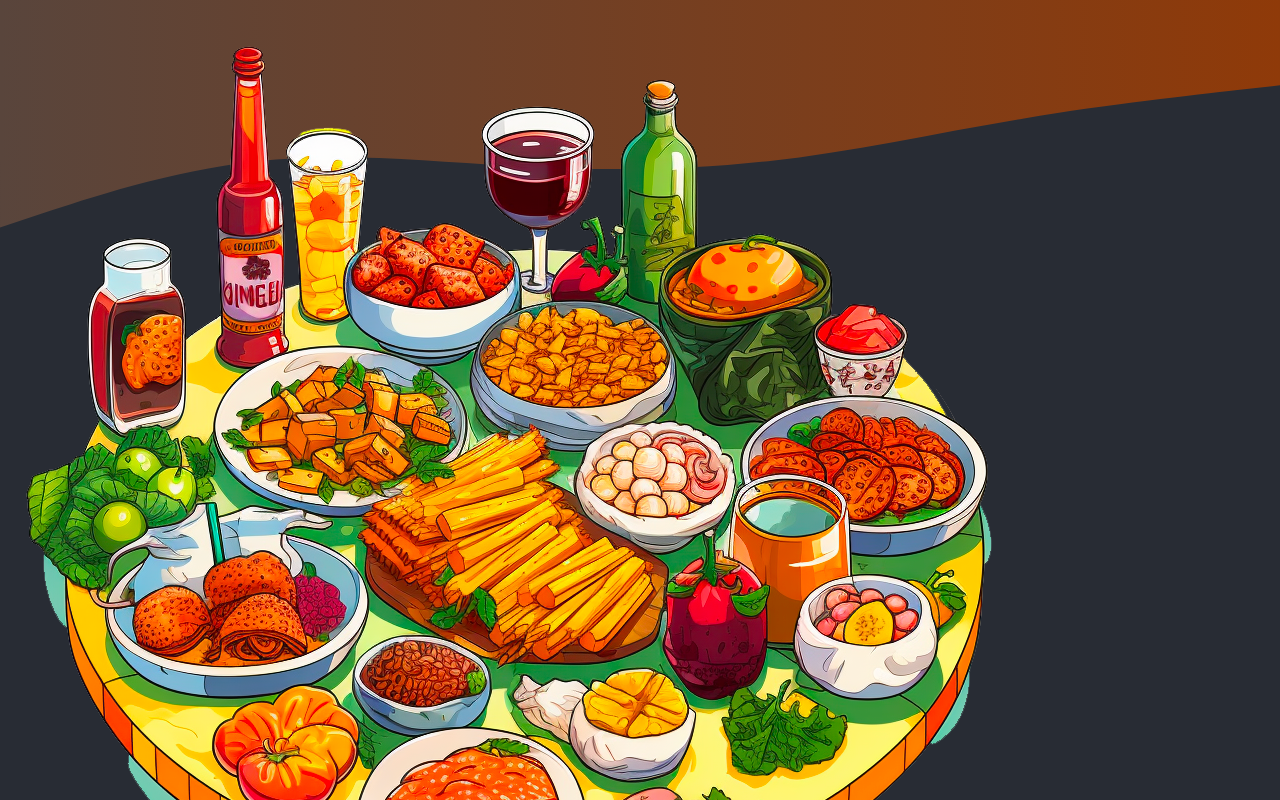
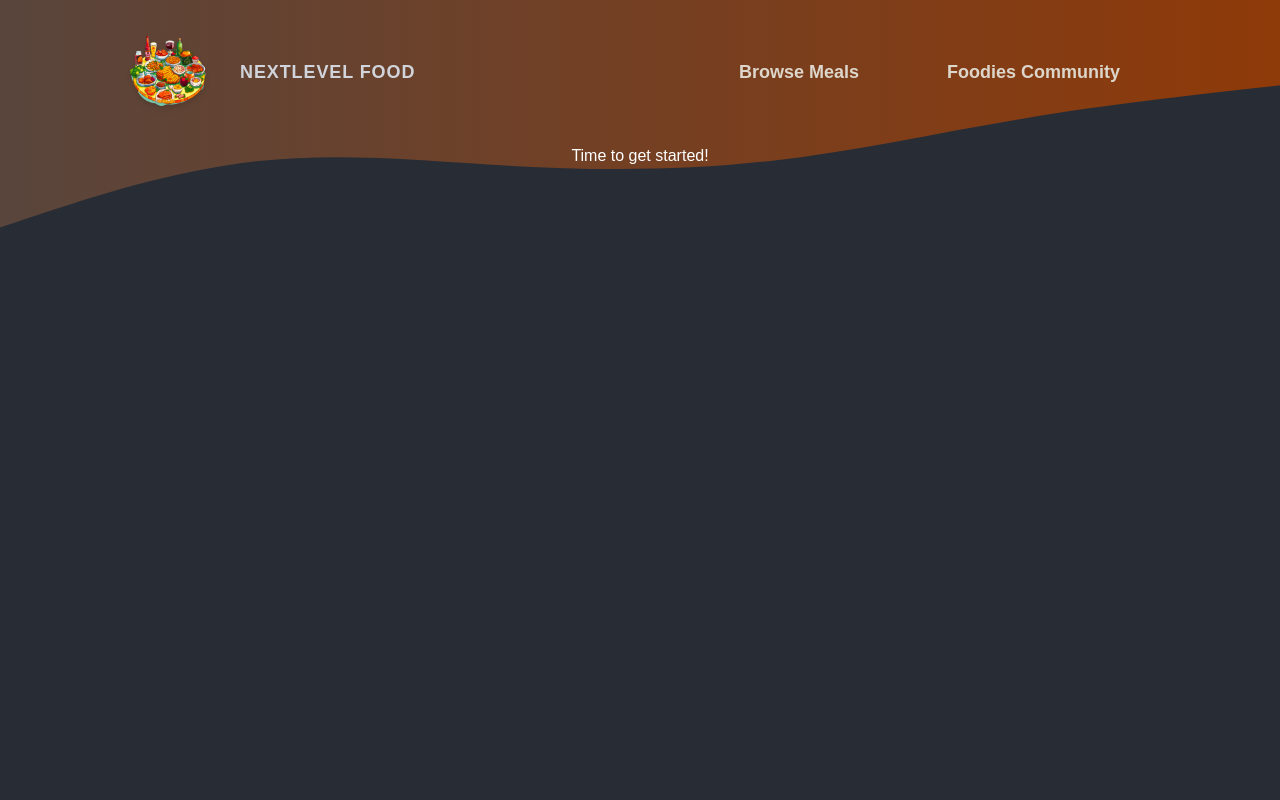
Before and after one commit to yhoyo-stelk08/foodies-app, a Next.js app: page / in a window 1280 px wide. Shown: the top 800 px of the page. Built offline with nearby package versions, Linux system fonts and the light colour scheme.

Commit message:
new: create new component MainHeader.jsx.

```diff
--- a/components/MainHeader.jsx
+++ b/components/MainHeader.jsx
@@ -1,27 +1,43 @@
-import Link from "next/link"
+import Link from 'next/link';
+import Image from 'next/image';
 
-import logoImg from '@/assets/logo.png'
+import logoImg from '@/assets/logo.png';
+
+const listClass =
+  'text-[#ddd6cb] font-bold py-4 px-8 hover:bg-clip-text active:bg-clip-text hover:bg-gradient-to-r active:bg-gradient-to-r from-[#ff8a05] to-[#f9b331]';
+
+const imageLinkClass =
+  'flex items-center justify-center gap-8 no-underline text-gray-300 font-bold font-montserrat tracking-wider uppercase text-lg ';
 
 const MainHeader = () => {
   return (
-    <header>
-        <Link href='/'>
-            <img src={logoImg.src} alt="A plate with food on it" />
+    <header className="flex justify-between items-center py-8 px-4 md:px-[10%]">
+      <Link className={imageLinkClass} href="/">
+        <Image
+          src={logoImg}
+          alt="A plate with food on it"
+          className="w-20 h-20 object-contain filter drop-shadow-md"
+          priority
+        />
         NextLevel food
       </Link>
 
       <nav>
-            <ul>
+        <ul className="list-none m-0 p-0 flex gap-6 text-lg">
           <li>
-                    <Link href='/meals'>Browse Meals</Link>
+            <Link href="/meals" className={listClass}>
+              Browse Meals
+            </Link>
           </li>
           <li>
-                    <Link href='/community'>Foodies Community</Link>
+            <Link href="/community" className={listClass}>
+              Foodies Community
+            </Link>
           </li>
         </ul>
       </nav>
     </header>
-  )
-}
+  );
+};
 
-export default MainHeader
+export default MainHeader;
```
Lines whose indentation alone changed are shown as unchanged.
